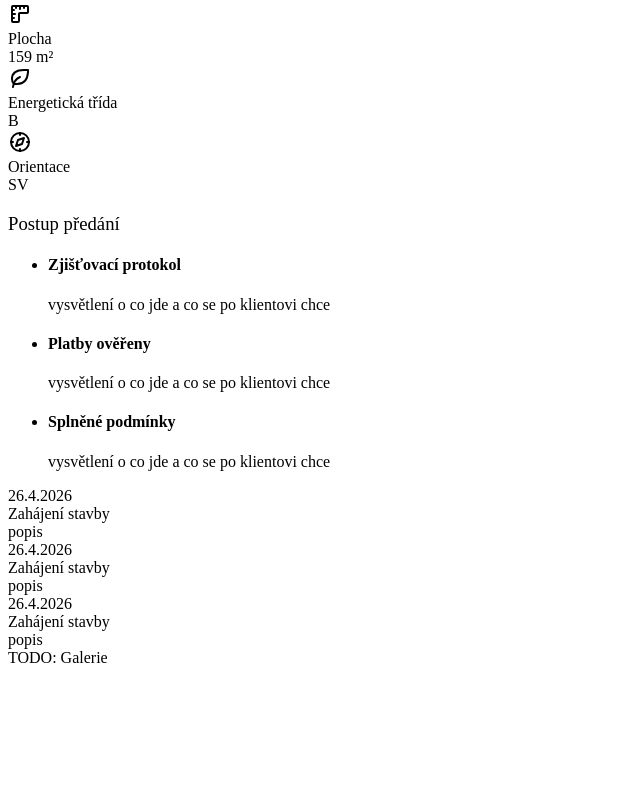
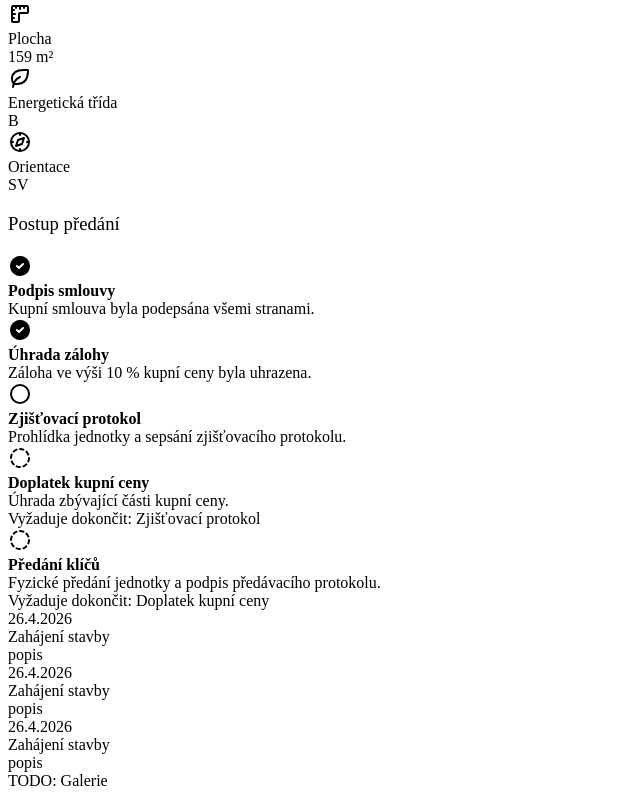
Before and after one commit to TomVitha/ois-vue, a Vue app: page /apt in a window 1280 px wide. Shown: the part 1839-2637 px from the top of the page, without its empty margins (0-640 px from the left). Before the commit the page ends 2514 px from the top, so only its background shows below. Built offline with nearby package versions, Linux system fonts and the light colour scheme.

Commit message:
Handover Procedure section overhaul

```diff
--- a/src/views/Apt.vue
+++ b/src/views/Apt.vue
@@ -356,7 +356,8 @@
         </div>
       </div>
 
-      <div class="col-lg-5">
+      <!-- * postup předání old -->
+      <!-- <div class="col-lg-5">
         <div class="card">
           <div class="card-header">
             <h3 class="card-title">Postup předání</h3>
@@ -384,7 +385,112 @@
             </ul>
           </div>
         </div>
+      </div> -->
+
+      <!-- WIP -->
+      <div class="col-lg-5">
+        <div class="card">
+          <div class="card-header">
+            <h3 class="card-title">Postup předání</h3>
+          </div>
+          <div class="card-body">
+            <div class="space-y">
+              <!-- * Completed -->
+              <div class="row g-3">
+                <div class="col-auto">
+                  <!-- <svg xmlns="http://www.w3.org/2000/svg" width="24" height="24" viewBox="0 0 24 24" fill="none" stroke="currentColor" stroke-width="2" stroke-linecap="round" stroke-linejoin="round" class="icon icon-md text-success icon-tabler icons-tabler-outline icon-tabler-circle-check">
+                    <path stroke="none" d="M0 0h24v24H0z" fill="none" />
+                    <path d="M3 12a9 9 0 1 0 18 0a9 9 0 1 0 -18 0" />
+                    <path d="M9 12l2 2l4 -4" />
+                  </svg> -->
+                  <svg xmlns="http://www.w3.org/2000/svg" width="24" height="24" viewBox="0 0 24 24" fill="currentColor" class="icon icon-md text-success icon-tabler icons-tabler-filled icon-tabler-circle-check">
+                    <path stroke="none" d="M0 0h24v24H0z" fill="none" />
+                    <path d="M17 3.34a10 10 0 1 1 -14.995 8.984l-.005 -.324l.005 -.324a10 10 0 0 1 14.995 -8.336zm-1.293 5.953a1 1 0 0 0 -1.32 -.083l-.094 .083l-3.293 3.292l-1.293 -1.292l-.094 -.083a1 1 0 0 0 -1.403 1.403l.083 .094l2 2l.094 .083a1 1 0 0 0 1.226 0l.094 -.083l4 -4l.083 -.094a1 1 0 0 0 -.083 -1.32z" />
+                  </svg>
+                </div>
+                <div class="col">
+                  <strong>Podpis smlouvy</strong>
+                  <div class="text-secondary">Kupní smlouva byla podepsána všemi stranami.</div>
+                </div>
+              </div>
+              <!-- * Completed -->
+              <div class="row g-3">
+                <div class="col-auto">
+                  <!-- <svg xmlns="http://www.w3.org/2000/svg" width="24" height="24" viewBox="0 0 24 24" fill="none" stroke="currentColor" stroke-width="2" stroke-linecap="round" stroke-linejoin="round" class="icon icon-md text-success icon-tabler icons-tabler-outline icon-tabler-circle-check">
+                    <path stroke="none" d="M0 0h24v24H0z" fill="none" />
+                    <path d="M3 12a9 9 0 1 0 18 0a9 9 0 1 0 -18 0" />
+                    <path d="M9 12l2 2l4 -4" />
+                  </svg> -->
+                  <svg xmlns="http://www.w3.org/2000/svg" width="24" height="24" viewBox="0 0 24 24" fill="currentColor" class="icon icon-md text-success icon-tabler icons-tabler-filled icon-tabler-circle-check">
+                    <path stroke="none" d="M0 0h24v24H0z" fill="none" />
+                    <path d="M17 3.34a10 10 0 1 1 -14.995 8.984l-.005 -.324l.005 -.324a10 10 0 0 1 14.995 -8.336zm-1.293 5.953a1 1 0 0 0 -1.32 -.083l-.094 .083l-3.293 3.292l-1.293 -1.292l-.094 -.083a1 1 0 0 0 -1.403 1.403l.083 .094l2 2l.094 .083a1 1 0 0 0 1.226 0l.094 -.083l4 -4l.083 -.094a1 1 0 0 0 -.083 -1.32z" />
+                  </svg>
+                </div>
+                <div class="col">
+                  <strong>Úhrada zálohy</strong>
+                  <div class="text-secondary">Záloha ve výši 10 % kupní ceny byla uhrazena.</div>
+                </div>
+              </div>
+              <!-- * Not completed -->
+              <div class="row g-3">
+                <div class="col-auto">
+                  <svg xmlns="http://www.w3.org/2000/svg" width="24" height="24" viewBox="0 0 24 24" fill="none" stroke="currentColor" stroke-width="2" stroke-linecap="round" stroke-linejoin="round" class="icon icon-tabler icon-md text-secondary icons-tabler-outline icon-tabler-circle">
+                    <path stroke="none" d="M0 0h24v24H0z" fill="none" />
+                    <path d="M3 12a9 9 0 1 0 18 0a9 9 0 1 0 -18 0" />
+                  </svg>
+                </div>
+                <div class="col">
+                  <strong>Zjišťovací protokol</strong>
+                  <div class="text-secondary">Prohlídka jednotky a sepsání zjišťovacího protokolu.</div>
+                </div>
+              </div>
+              <!-- * Unavailable not completed -->
+              <div class="row g-3 text-secondary">
+                <div class="col-auto">
+                  <svg xmlns="http://www.w3.org/2000/svg" width="24" height="24" viewBox="0 0 24 24" fill="none" stroke="currentColor" stroke-width="2" stroke-linecap="round" stroke-linejoin="round" class="icon icon-md icon-tabler icons-tabler-outline icon-tabler-circle-dashed">
+                    <path stroke="none" d="M0 0h24v24H0z" fill="none" />
+                    <path d="M8.56 3.69a9 9 0 0 0 -2.92 1.95" />
+                    <path d="M3.69 8.56a9 9 0 0 0 -.69 3.44" />
+                    <path d="M3.69 15.44a9 9 0 0 0 1.95 2.92" />
+                    <path d="M8.56 20.31a9 9 0 0 0 3.44 .69" />
+                    <path d="M15.44 20.31a9 9 0 0 0 2.92 -1.95" />
+                    <path d="M20.31 15.44a9 9 0 0 0 .69 -3.44" />
+                    <path d="M20.31 8.56a9 9 0 0 0 -1.95 -2.92" />
+                    <path d="M15.44 3.69a9 9 0 0 0 -3.44 -.69" />
+                  </svg>
+                </div>
+                <div class="col">
+                  <strong>Doplatek kupní ceny</strong>
+                  <div class="text-secondary">Úhrada zbývající části kupní ceny.</div>
+                  <div class="fs-5">Vyžaduje dokončit: Zjišťovací protokol</div>
+                </div>
+              </div>
+              <!-- * Unavailable not completed -->
+              <div class="row g-3 text-secondary">
+                <div class="col-auto">
+                  <svg xmlns="http://www.w3.org/2000/svg" width="24" height="24" viewBox="0 0 24 24" fill="none" stroke="currentColor" stroke-width="2" stroke-linecap="round" stroke-linejoin="round" class="icon icon-md icon-tabler icons-tabler-outline icon-tabler-circle-dashed">
+                    <path stroke="none" d="M0 0h24v24H0z" fill="none" />
+                    <path d="M8.56 3.69a9 9 0 0 0 -2.92 1.95" />
+                    <path d="M3.69 8.56a9 9 0 0 0 -.69 3.44" />
+                    <path d="M3.69 15.44a9 9 0 0 0 1.95 2.92" />
+                    <path d="M8.56 20.31a9 9 0 0 0 3.44 .69" />
+                    <path d="M15.44 20.31a9 9 0 0 0 2.92 -1.95" />
+                    <path d="M20.31 15.44a9 9 0 0 0 .69 -3.44" />
+                    <path d="M20.31 8.56a9 9 0 0 0 -1.95 -2.92" />
+                    <path d="M15.44 3.69a9 9 0 0 0 -3.44 -.69" />
+                  </svg>
+                </div>
+                <div class="col">
+                  <strong>Předání klíčů</strong>
+                  <div class="text-secondary">Fyzické předání jednotky a podpis předávacího protokolu.</div>
+                  <div class="fs-5">Vyžaduje dokončit: Doplatek kupní ceny</div>
+                </div>
+              </div>
+            </div>
+          </div>
+        </div>
       </div>
+
       <!-- WIP - Timeline bytu -->
       <!-- terminy splatnosti vsech faktur; stavebni milniky, klientske terminy (terminove sekce), nastehovani -->
       <!-- budou tam i uvery pro uverove financovaní -->
```
